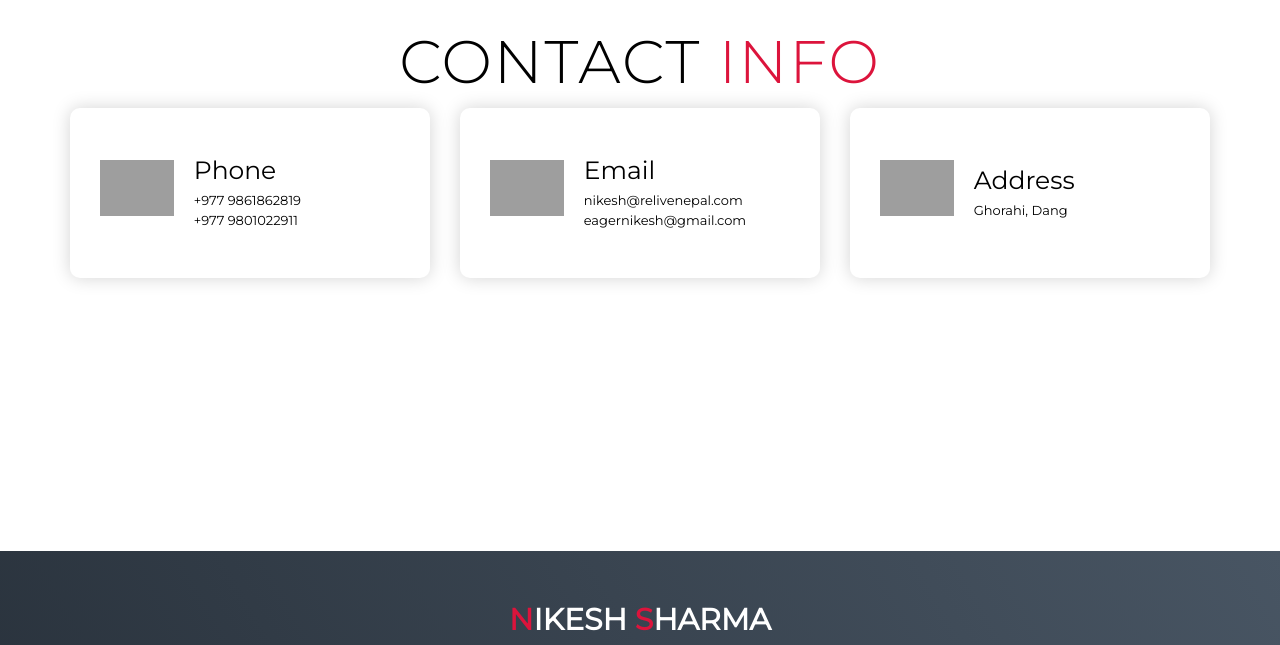
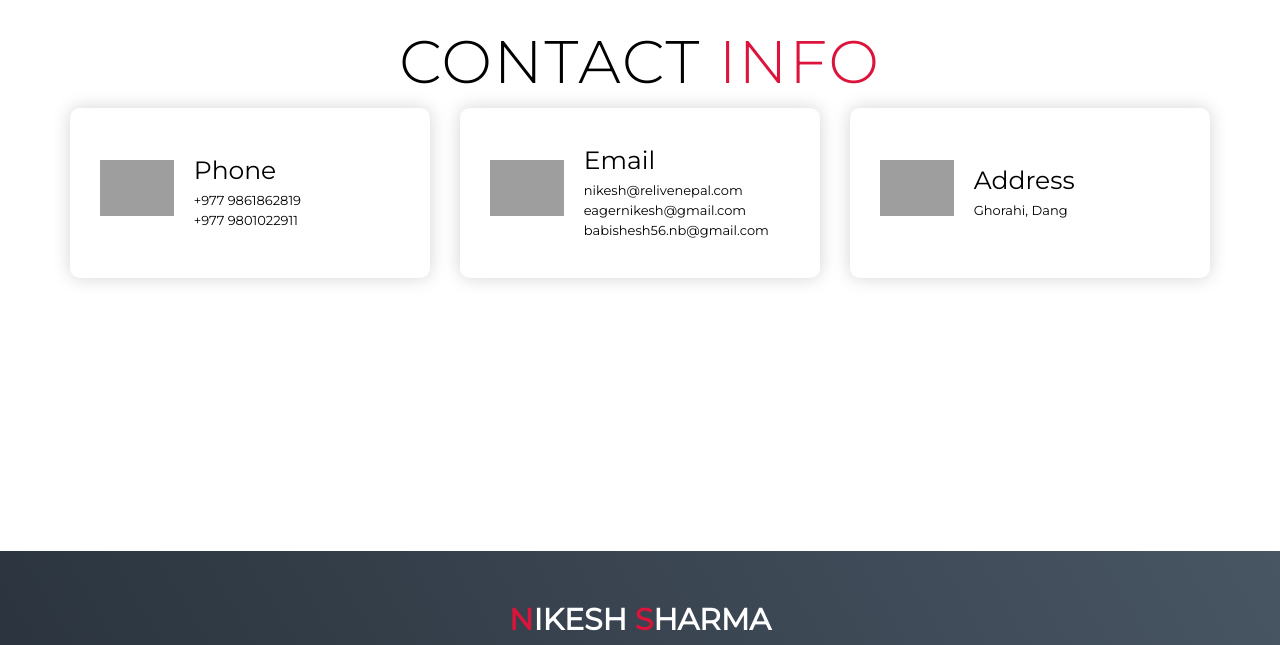
Before and after one commit to developernikesh/nikeshsharma.com.np, a plain HTML site: page index.html in a window 1280 px wide. Shown: the part 3792-4437 px from the top of the page. Drawn offline with Linux system fonts and the light colour scheme; grey boxes are pictures that could not be loaded.

Commit message:
added gmail on 'main'

```diff
--- a/index.html
+++ b/index.html
@@ -218,6 +218,7 @@
                             <h1>Email</h1>
                             <h2>nikesh@relivenepal.com</h2>
                             <h2>eagernikesh@gmail.com</h2>
+                            <h2>babishesh56.nb@gmail.com</h2>
                         </div>
                     </div>
                     <div class="contact-item">
```
